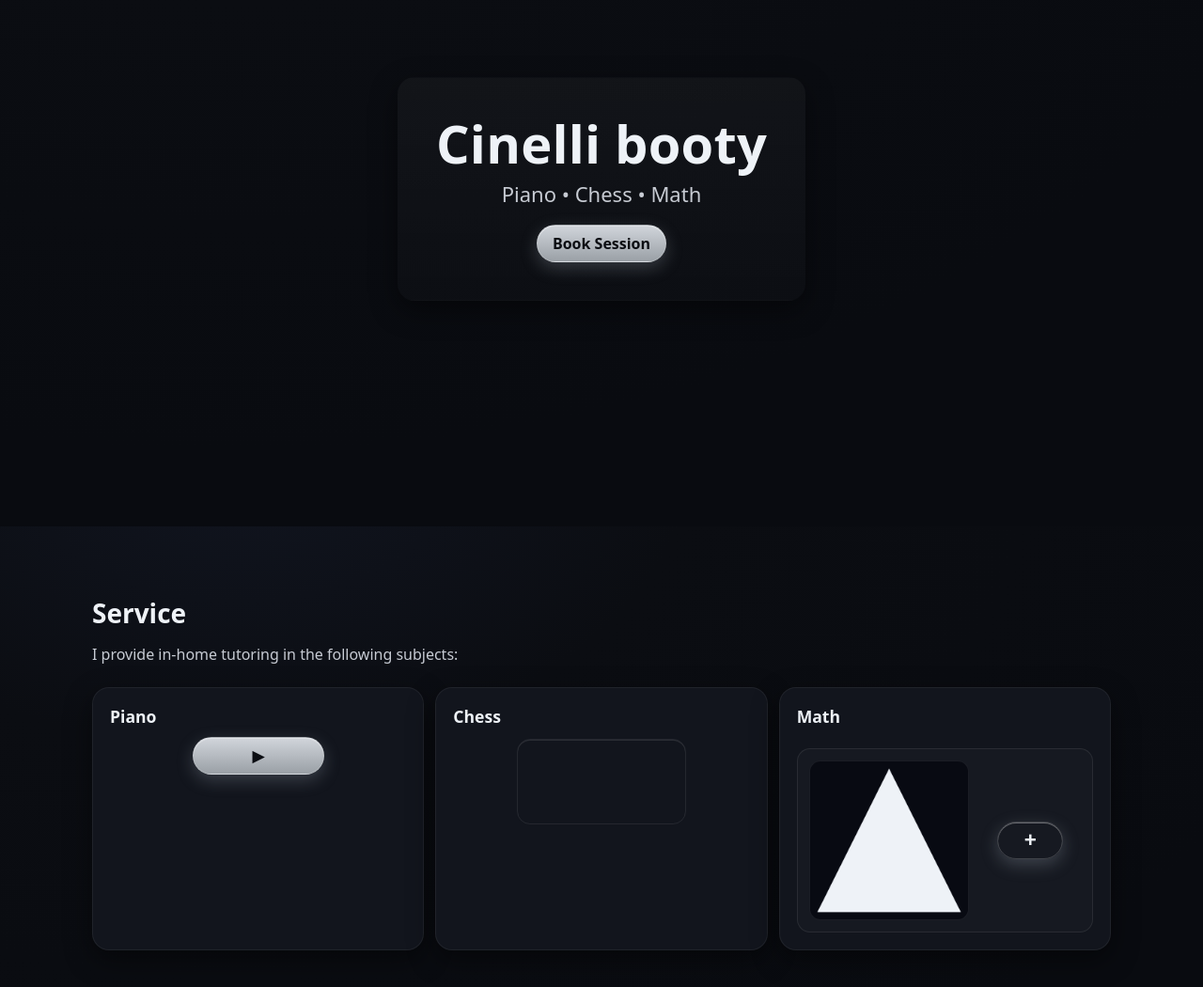
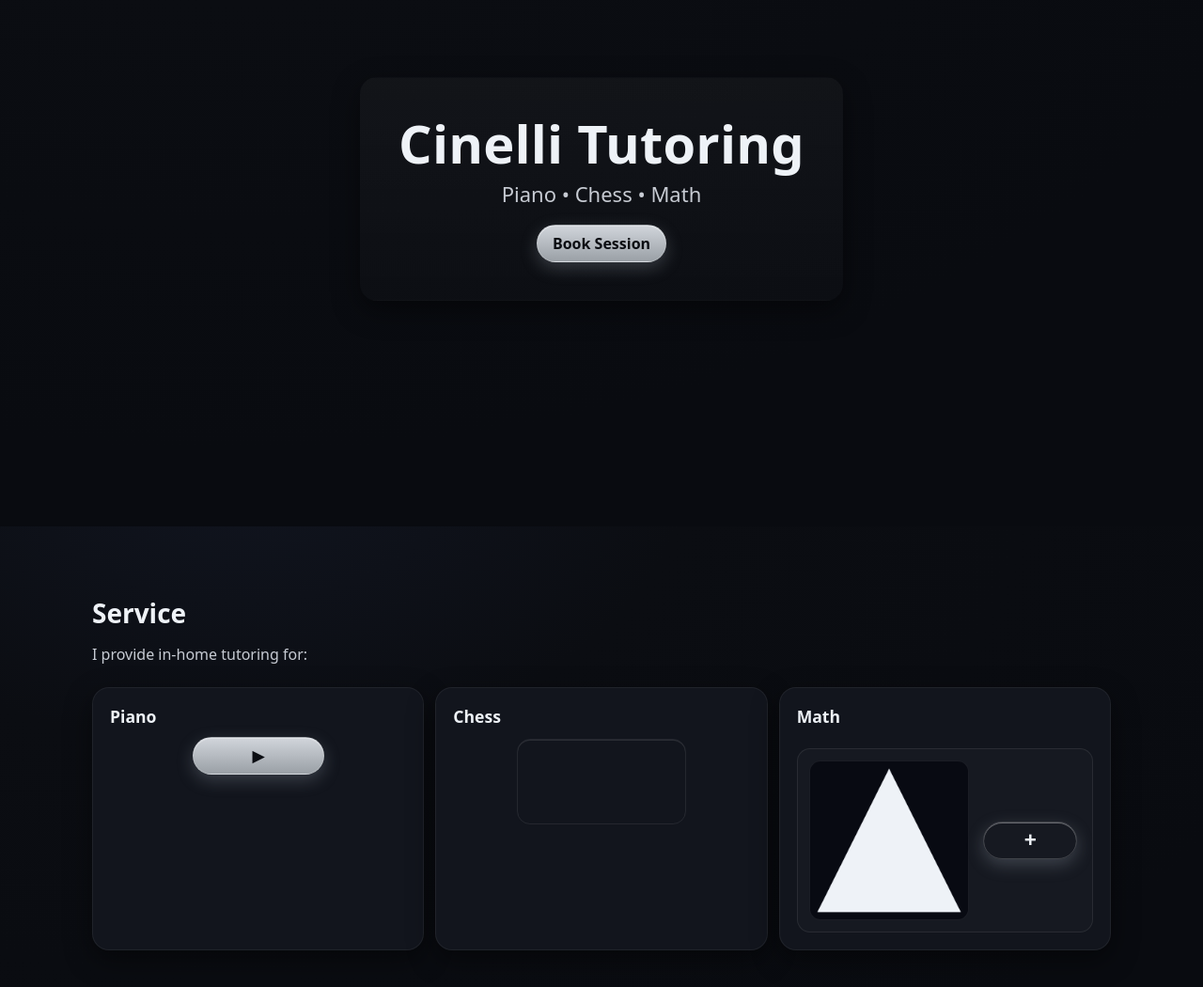
Before and after one commit to MikeCinelli/cinelliscrapeducation, a plain HTML site: page index.html in a window 1280 px wide. Shown: the part 240-1290 px from the top of the page at 94% size. Drawn offline with Linux system fonts and the light colour scheme; grey boxes are pictures that could not be loaded.

Commit message:
update website3

```diff
--- a/index.html
+++ b/index.html
@@ -33,7 +33,7 @@
     <section class="hero">
       <div class="wrapper">
         <div class="hero-card metal-border" role="region" aria-labelledby="hero-title">
-          <h1 id="hero-title">Cinelli booty</h1>
+          <h1 id="hero-title">Cinelli Tutoring</h1>
           <h2>Piano • Chess • Math</h2>
           <div class="cta-row">
             <a class="btn" href="index.html#booking-section">Book Session</a>
@@ -46,7 +46,7 @@
     <section aria-labelledby="svc-title">
       <div class="wrapper">
         <h3 class="section-title" id="svc-title">Service</h3>
-        <p class="section-sub">I provide in-home tutoring in the following subjects:</p>
+        <p class="section-sub">I provide in-home tutoring for:</p>
 
         <div class="cards" role="list">
           <article class="card" role="listitem">
--- a/styles.css
+++ b/styles.css
@@ -229,7 +229,7 @@
   }
   .math-fractal .btn{
     justify-self:center;
-    min-width:70px;
+    min-width:100px;
     padding:0 18px;
     font-size:1.4rem;
   }
```
